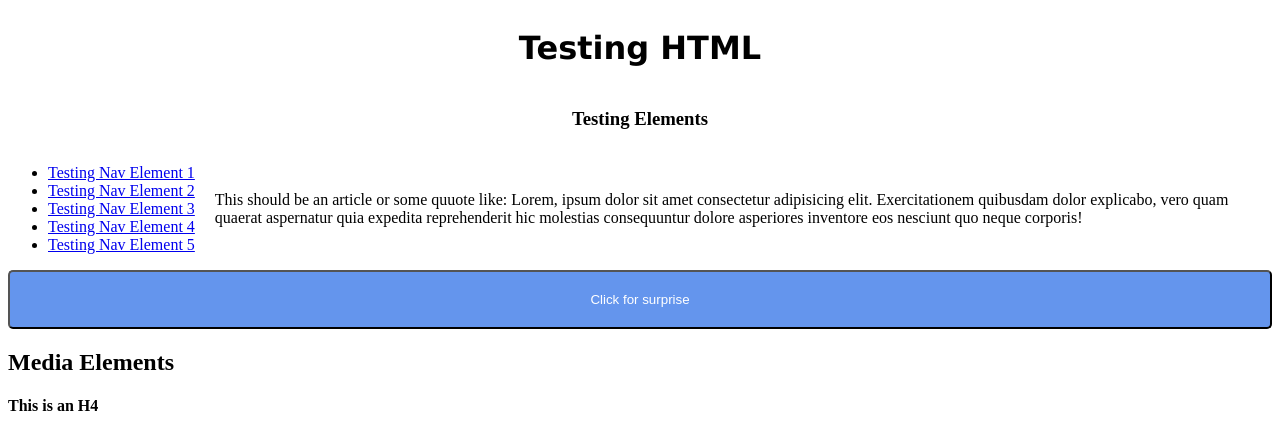
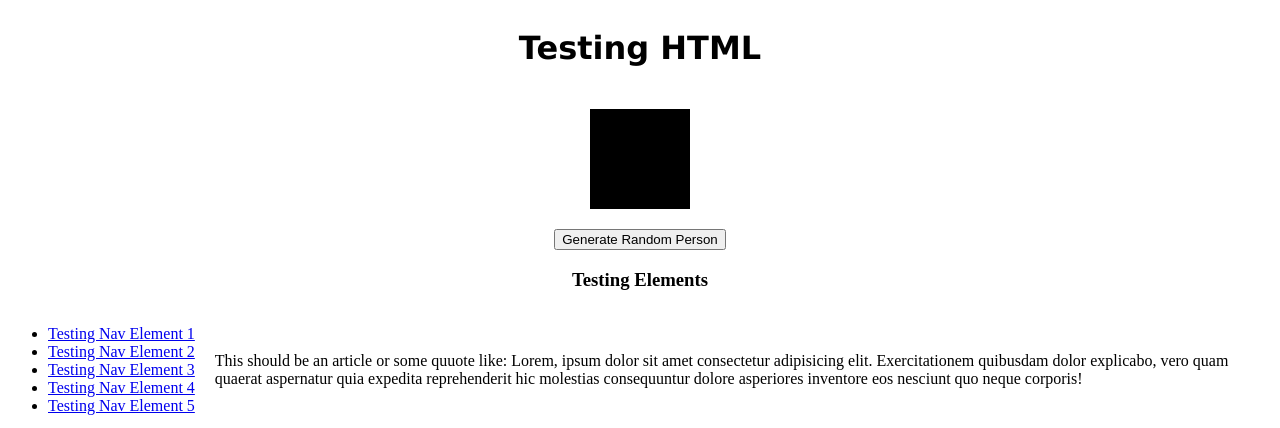
Before and after one commit to HeitorHMA/JavaScript-Revision, a plain HTML site: page HTML/index.html in a window 1280 px wide. Shown: the top 428 px of the page. Drawn offline with Linux system fonts and the light colour scheme.

Commit message:
feat: create async function who uses fetch API

```diff
--- a/HTML/index.html
+++ b/HTML/index.html
@@ -11,6 +11,14 @@
       <h1 id="title">Testing HTML</h1>
     </header>
     <main>
+      <div id="randomFaceGeneratorDiv">
+        <div id="card"></div>
+        <form id="randomFaceGeneratorForm">
+          <button id="randomFaceGeneratorButton" type="submit">
+            Generate Random Person
+          </button>
+        </form>
+      </div>
       <div id="gridBody">
         <header id="gridHeader">
           <h3>Testing Elements</h3>
--- a/HTML/script.js
+++ b/HTML/script.js
@@ -7,3 +7,16 @@ function changeTitle(event) {
   let textInputed = inputText.value;
   changeableTitle.textContent = textInputed;
 }
+async function getUser() {
+  try {
+    const response = await fetch("https://randomuser.me/api/");
+    const data = await response.json;
+    let randomNum = Math.floor(Math.random() * 100 + 1);
+    const user = data.results[randomNum];
+
+    console.log(user.picture.small);
+    console.log("${user.name.first} ${user.name.last}");
+  } catch (error) {
+    console.log(error);
+  }
+}
--- a/HTML/style.css
+++ b/HTML/style.css
@@ -141,3 +141,24 @@ header {
   display: flex;
   justify-content: center;
 }
+#randomFaceGeneratorForm {
+  display: flex;
+  justify-content: center;
+  align-items: center;
+}
+#randomFaceGeneratorDiv {
+  display: flex;
+  flex-direction: column;
+  justify-content: center;
+  align-items: center;
+}
+#randomFaceGeneratorDiv > #card {
+  display: flex;
+  flex-direction: column;
+  justify-content: center;
+  align-items: center;
+  width: 100px;
+  height: 100px;
+  background-color: black;
+  margin: 20px;
+}
```
Also changed, not shown: README.md.
